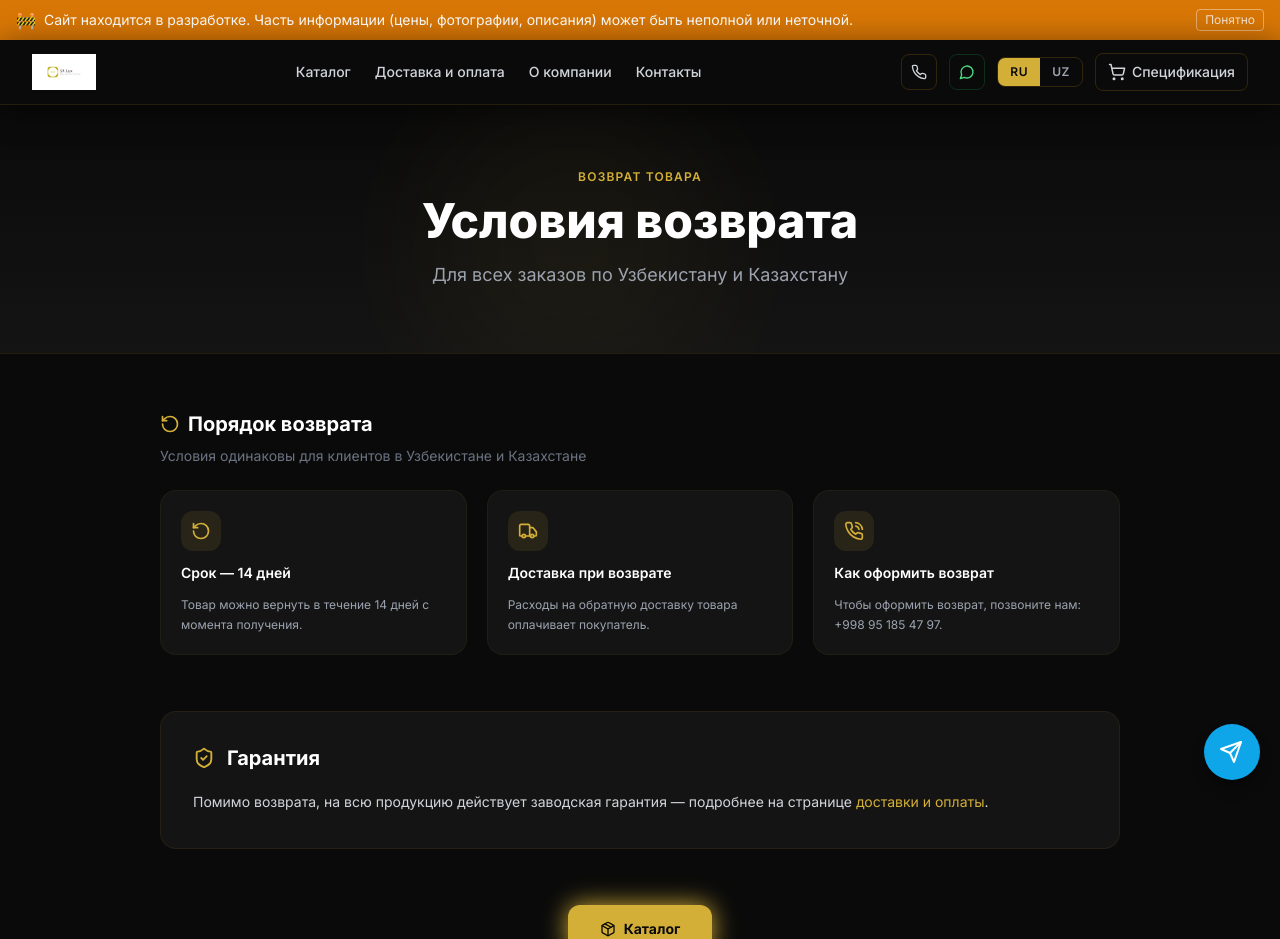
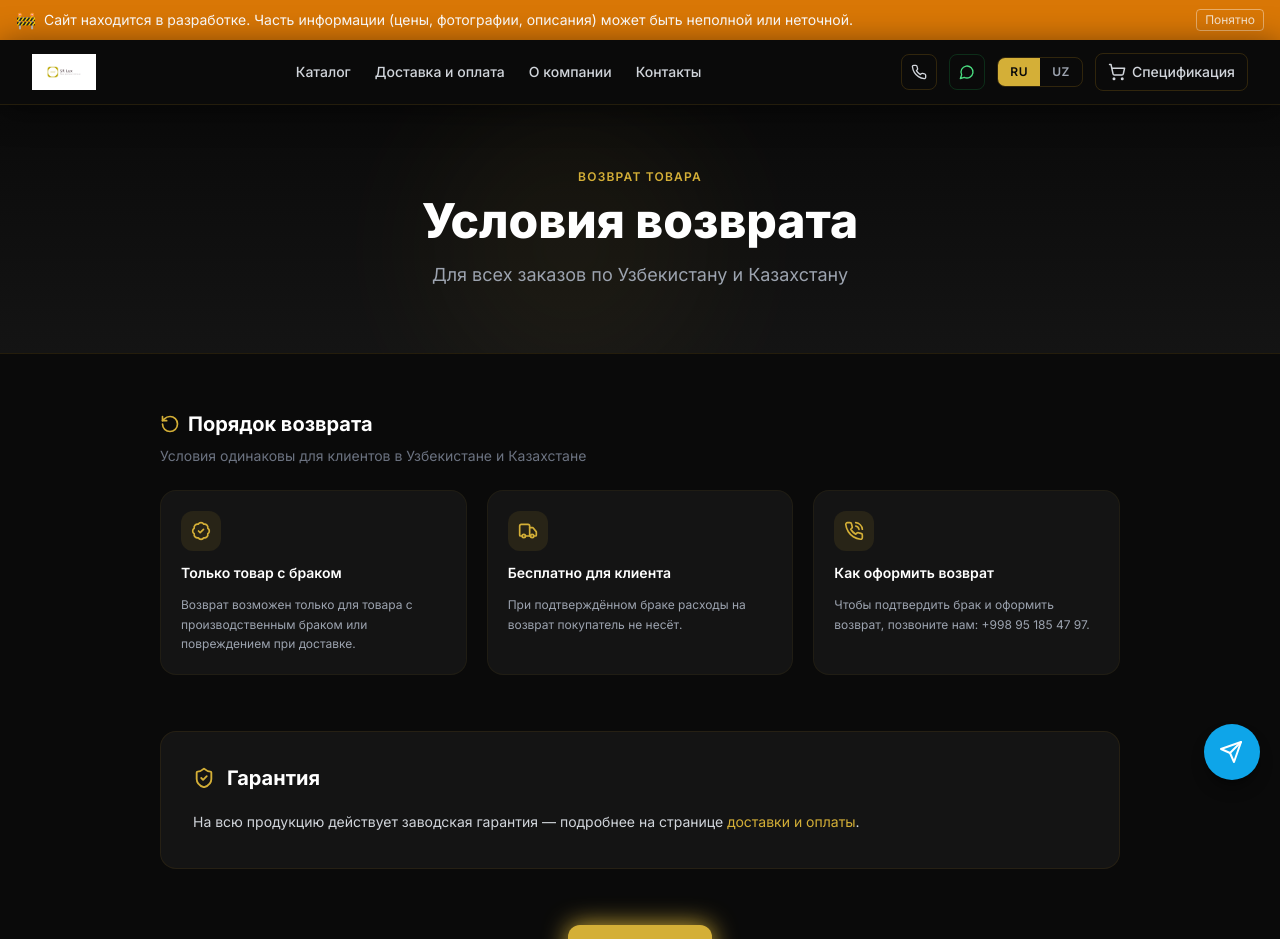
Before and after one commit to sunnat19830414-stack/srlux-premium, a React (Vite) app in the folder frontend/: page /returns in a window 1280 px wide. Shown: the top 939 px of the page. Built offline with nearby package versions, Linux system fonts and the light colour scheme; no server answers; the HTML template or start-up script is replaced by a standard one.

Commit message:
Align /returns page copy with actual Merchant Center return policy (defect-only, free for customer)

```diff
--- a/frontend/src/pages/ReturnsPage.tsx
+++ b/frontend/src/pages/ReturnsPage.tsx
@@ -1,4 +1,4 @@
-import { Package, PhoneCall, RotateCcw, ShieldCheck, Truck } from 'lucide-react'
+import { BadgeCheck, Package, PhoneCall, RotateCcw, ShieldCheck, Truck } from 'lucide-react'
 import { Link } from 'react-router-dom'
 import { useEffect } from 'react'
 import { useLocale } from '../contexts/LocaleContext'
@@ -11,8 +11,8 @@ export default function ReturnsPage() {
     setSeo({
       title: lang === 'uz' ? 'Mahsulotni qaytarish — SR Lux' : 'Возврат товара — SR Lux',
       description: lang === 'uz'
-        ? "SR Lux mahsulotlarini qaytarish shartlari: 14 kun, O'zbekiston va Qozog'iston."
-        : 'Условия возврата товаров SR Lux: 14 дней, Узбекистан и Казахстан.',
+        ? "SR Lux mahsulotlarini qaytarish shartlari: nuqsonli mahsulotlar uchun bepul, O'zbekiston va Qozog'iston."
+        : 'Условия возврата товаров SR Lux: бесплатно при браке, Узбекистан и Казахстан.',
       path: '/returns',
     })
   }, [lang])
@@ -54,15 +54,15 @@ export default function ReturnsPage() {
           <div className="grid grid-cols-1 sm:grid-cols-3 gap-5">
             <div className="bg-anthracite-800 rounded-2xl border border-gold-700/10 p-5 flex flex-col gap-3">
               <div className="w-10 h-10 rounded-xl bg-gold/10 flex items-center justify-center">
-                <RotateCcw size={20} className="text-gold" />
+                <BadgeCheck size={20} className="text-gold" />
               </div>
               <h3 className="text-white font-semibold text-sm">
-                {lang === 'uz' ? 'Muddat — 14 kun' : 'Срок — 14 дней'}
+                {lang === 'uz' ? 'Faqat nuqsonli mahsulotlar' : 'Только товар с браком'}
               </h3>
               <p className="text-gray-400 text-xs leading-relaxed">
                 {lang === 'uz'
-                  ? 'Mahsulotni olgan kundan boshlab 14 kun ichida qaytarish mumkin.'
-                  : 'Товар можно вернуть в течение 14 дней с момента получения.'}
+                  ? "Qaytarish faqat ishlab chiqarish nuqsoni yoki yetkazib berishda shikastlanish aniqlangan mahsulotlar uchun amal qiladi."
+                  : 'Возврат возможен только для товара с производственным браком или повреждением при доставке.'}
               </p>
             </div>
             <div className="bg-anthracite-800 rounded-2xl border border-gold-700/10 p-5 flex flex-col gap-3">
@@ -70,12 +70,12 @@ export default function ReturnsPage() {
                 <Truck size={20} className="text-gold" />
               </div>
               <h3 className="text-white font-semibold text-sm">
-                {lang === 'uz' ? "Qaytarish yetkazib berishi" : 'Доставка при возврате'}
+                {lang === 'uz' ? 'Bepul qaytarish' : 'Бесплатно для клиента'}
               </h3>
               <p className="text-gray-400 text-xs leading-relaxed">
                 {lang === 'uz'
-                  ? "Mahsulotni qaytarib yuborish xarajatini xaridor to'laydi."
-                  : 'Расходы на обратную доставку товара оплачивает покупатель.'}
+                  ? "Agar nuqson tasdiqlansa, qaytarish xarajatlarini xaridor to'lamaydi."
+                  : 'При подтверждённом браке расходы на возврат покупатель не несёт.'}
               </p>
             </div>
             <div className="bg-anthracite-800 rounded-2xl border border-gold-700/10 p-5 flex flex-col gap-3">
@@ -87,8 +87,8 @@ export default function ReturnsPage() {
               </h3>
               <p className="text-gray-400 text-xs leading-relaxed">
                 {lang === 'uz'
-                  ? "Qaytarishni rasmiylashtirish uchun +998 95 185 47 97 raqamiga qo'ng'iroq qiling."
-                  : 'Чтобы оформить возврат, позвоните нам: +998 95 185 47 97.'}
+                  ? "Brakni tasdiqlash va qaytarishni rasmiylashtirish uchun +998 95 185 47 97 raqamiga qo'ng'iroq qiling."
+                  : 'Чтобы подтвердить брак и оформить возврат, позвоните нам: +998 95 185 47 97.'}
               </p>
             </div>
           </div>
@@ -104,8 +104,8 @@ export default function ReturnsPage() {
           </div>
           <p className="text-gray-300 text-sm leading-7">
             {lang === 'uz'
-              ? "Qaytarish muddati tugagandan so'ng ham mahsulotlarga zavod kafolatiga murojaat qilishingiz mumkin. Batafsil: "
-              : 'Помимо возврата, на всю продукцию действует заводская гарантия — подробнее на странице '}
+              ? "Barcha mahsulotlar zavod kafolatiga ega. Batafsil: "
+              : 'На всю продукцию действует заводская гарантия — подробнее на странице '}
             <Link to="/delivery" className="text-gold hover:underline">
               {lang === 'uz' ? "yetkazib berish va to'lov" : 'доставки и оплаты'}
             </Link>
```
Also changed, not shown: 1 other file (tests, documents, lock files or other folders).
